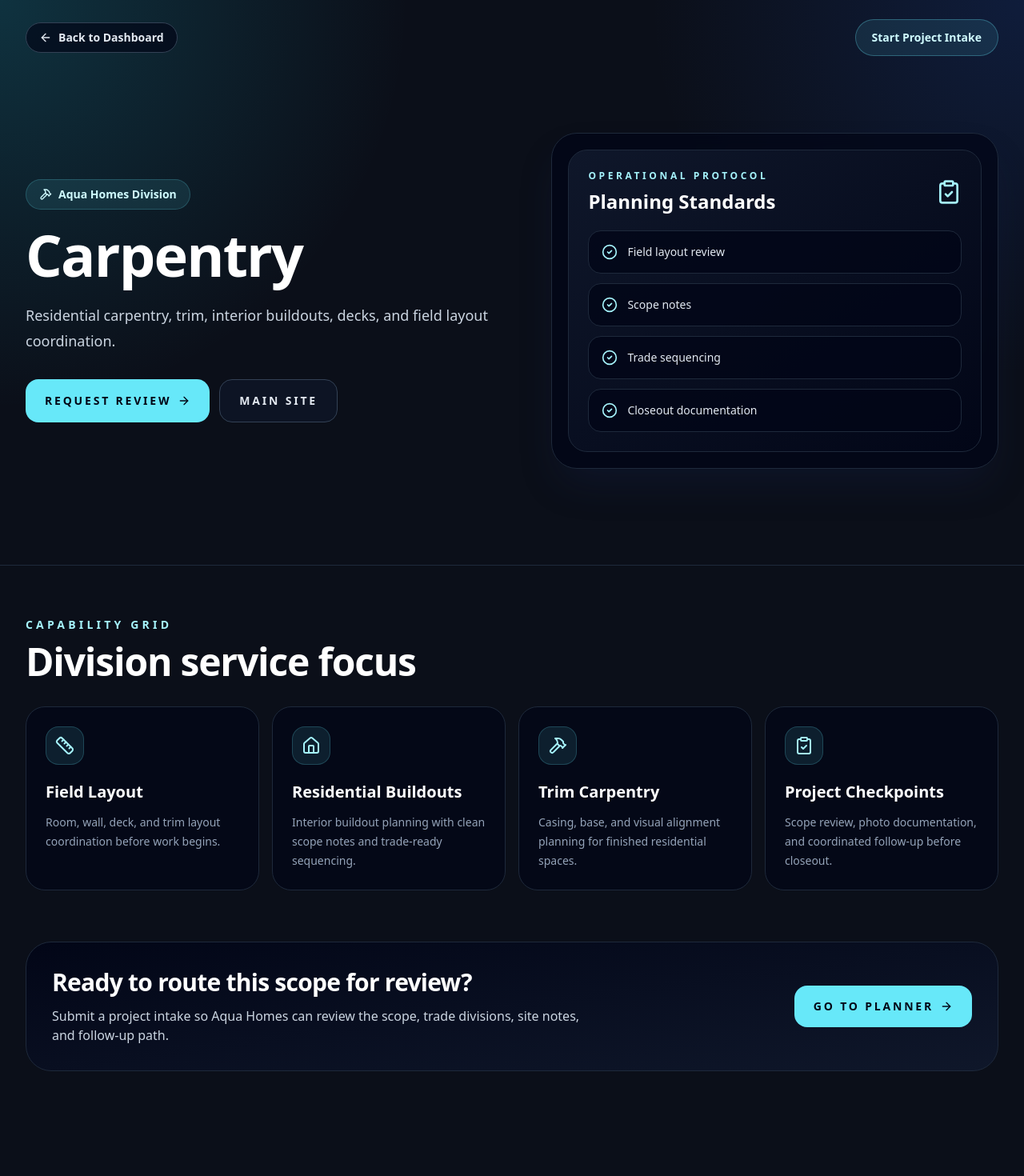
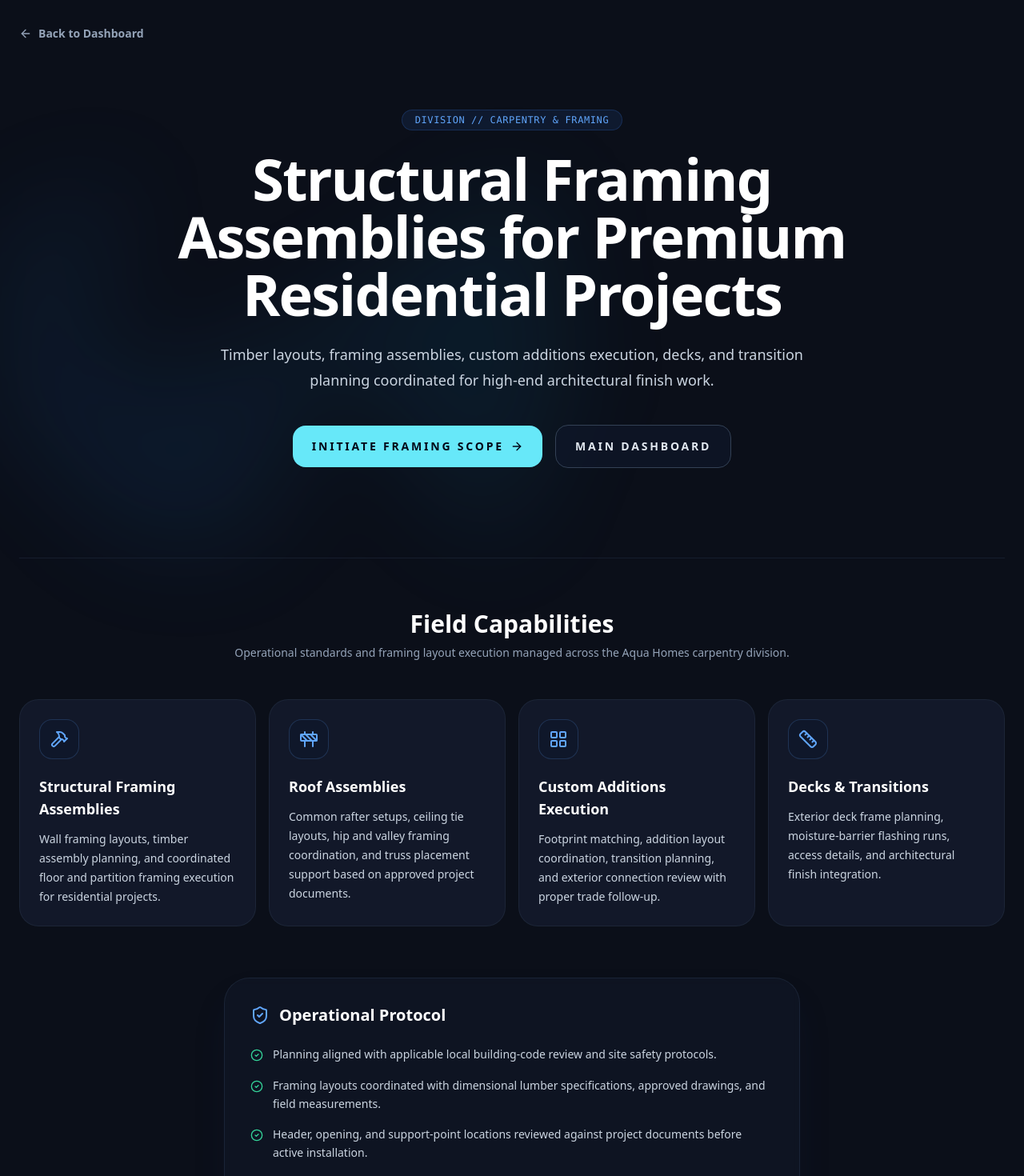
Before and after one commit to deyve55/pro-trades-hvac-demo, a Next.js app: page /carpentry in a window 1280 px wide. Shown: the top 1470 px of the page at 80% size. Before the commit the page ends 1419 px from the top, so only its background shows below. Built offline with nearby package versions, Linux system fonts and the light colour scheme.

Commit message:
Replace carpentry route with self-contained page

```diff
--- a/app/carpentry/page.tsx
+++ b/app/carpentry/page.tsx
@@ -1,14 +1,159 @@
-import type { Metadata } from "next";
-import DivisionTemplate from "@/app/components/DivisionTemplate";
-import { ClipboardCheck, Hammer, Home, Ruler } from "lucide-react";
+import React from "react";
+import { Metadata } from "next";
+import Link from "next/link";
+import { Shield, Hammer, Ruler, ShieldCheck, Construction, LayoutGrid, CheckCircle2, ArrowLeft, ArrowRight } from "lucide-react";
 
 export const metadata: Metadata = {
-  title: "Aqua Homes Carpentry | Aqua Homes & Design Group",
-  description: "Residential carpentry, trim, interior buildouts, decks, and field layout coordination.",
-  alternates: { canonical: "/carpentry" },
-  openGraph: { title: "Aqua Homes Carpentry", description: "Residential carpentry, trim, interior buildouts, decks, and field layout coordination.", images: ["/og-premium-showcase.jpg"] }
+  title: "Aqua Homes Carpentry | Framing Assemblies & Timber Layouts",
+  description: "Framing assemblies, custom additions execution, and professional timber layout coordination.",
+  alternates: {
+    canonical: "/carpentry"
+  },
+  openGraph: {
+    title: "Aqua Homes Carpentry | Framing Assemblies & Timber Layouts",
+    description: "Framing assemblies, custom additions execution, and professional timber layout coordination.",
+    url: "https://aquahomesgroup.com/carpentry",
+    siteName: "Aqua Homes & Design Group",
+    locale: "en_US",
+    type: "website"
+  }
 };
 
-export default function Page() {
-  return <DivisionTemplate eyebrowIcon={Hammer} title="Carpentry" description="Residential carpentry, trim, interior buildouts, decks, and field layout coordination." capabilities={[{ title: "Field Layout", text: "Room, wall, deck, and trim layout coordination before work begins.", Icon: Ruler }, { title: "Residential Buildouts", text: "Interior buildout planning with clean scope notes and trade-ready sequencing.", Icon: Home }, { title: "Trim Carpentry", text: "Casing, base, and visual alignment planning for finished residential spaces.", Icon: Hammer }, { title: "Project Checkpoints", text: "Scope review, photo documentation, and coordinated follow-up before closeout.", Icon: ClipboardCheck }]} standards={["Field layout review", "Scope notes", "Trade sequencing", "Closeout documentation"]} />;
+export default function CarpentryPage() {
+  const capabilities = [
+    {
+      name: "Structural Framing Assemblies",
+      desc: "Wall framing layouts, timber assembly planning, and coordinated floor and partition framing execution for residential projects.",
+      icon: Hammer
+    },
+    {
+      name: "Roof Assemblies",
+      desc: "Common rafter setups, ceiling tie layouts, hip and valley framing coordination, and truss placement support based on approved project documents.",
+      icon: Construction
+    },
+    {
+      name: "Custom Additions Execution",
+      desc: "Footprint matching, addition layout coordination, transition planning, and exterior connection review with proper trade follow-up.",
+      icon: LayoutGrid
+    },
+    {
+      name: "Decks & Transitions",
+      desc: "Exterior deck frame planning, moisture-barrier flashing runs, access details, and architectural finish integration.",
+      icon: Ruler
+    }
+  ];
+
+  const standards = [
+    "Planning aligned with applicable local building-code review and site safety protocols.",
+    "Framing layouts coordinated with dimensional lumber specifications, approved drawings, and field measurements.",
+    "Header, opening, and support-point locations reviewed against project documents before active installation.",
+    "Integrated layout coordination managed through Aqua Homes project intake, scheduling, and review checkpoints."
+  ];
+
+  return (
+    <div className="relative isolate min-h-screen overflow-hidden bg-[#0b0f19] text-slate-100 selection:bg-blue-600 selection:text-white">
+      <div className="absolute inset-x-0 top-0 -z-10 transform-gpu overflow-hidden blur-3xl" aria-hidden="true">
+        <div
+          className="relative left-[calc(50%-11rem)] aspect-[1155/678] w-[36.125rem] -translate-x-1/2 rotate-[30deg] bg-gradient-to-tr from-blue-600 to-cyan-600 opacity-10 sm:left-[calc(50%-30rem)] sm:w-[72.1875rem]"
+          style={{
+            clipPath:
+              "polygon(74.1% 44.1%, 100% 61.6%, 97.5% 26.9%, 85.5% 0.1%, 80.7% 2%, 72.5% 32.5%, 60.2% 62.4%, 52.4% 68.1%, 47.5% 58.3%, 45.2% 34.5%, 27.5% 76.7%, 0.1% 64.9%, 17.9% 100%, 27.6% 76.8%, 76.1% 97.7%, 74.1% 44.1%)"
+          }}
+        />
+      </div>
+
+      <div className="mx-auto max-w-7xl px-6 pt-8">
+        <Link href="/" className="group inline-flex items-center gap-x-2 text-sm font-semibold text-slate-400 transition-colors hover:text-white">
+          <ArrowLeft className="h-4 w-4 transform transition-transform group-hover:-translate-x-1" />
+          Back to Dashboard
+        </Link>
+      </div>
+
+      <section className="mx-auto max-w-7xl px-6 pb-12 pt-16 text-center lg:pt-20" aria-labelledby="carpentry-heading">
+        <span className="mb-6 inline-flex items-center gap-x-2 rounded-full border border-blue-500/20 bg-blue-500/10 px-4 py-1 font-mono text-xs font-medium uppercase tracking-wider text-blue-400">
+          Division // Carpentry & Framing
+        </span>
+        <h1 id="carpentry-heading" className="mx-auto max-w-5xl text-4xl font-black tracking-tight text-white sm:text-6xl lg:text-7xl">
+          Structural Framing Assemblies for Premium Residential Projects
+        </h1>
+        <p className="mx-auto mt-6 max-w-3xl text-lg leading-8 text-slate-300">
+          Timber layouts, framing assemblies, custom additions execution, decks, and transition planning coordinated for high-end architectural finish work.
+        </p>
+        <div className="mt-10 flex flex-col items-center justify-center gap-4 sm:flex-row">
+          <a href="/#planner" className="inline-flex items-center justify-center gap-2 rounded-2xl bg-cyan-300 px-6 py-4 text-sm font-black uppercase tracking-[0.2em] text-slate-950 transition hover:bg-white">
+            Initiate Framing Scope
+            <ArrowRight className="h-4 w-4" />
+          </a>
+          <Link href="/" className="inline-flex items-center justify-center gap-2 rounded-2xl border border-slate-700 bg-slate-900/70 px-6 py-4 text-sm font-black uppercase tracking-[0.2em] text-slate-200 transition hover:border-cyan-300/50">
+            Main Dashboard
+          </Link>
+        </div>
+      </section>
+
+      <section className="mx-auto max-w-7xl px-6 py-16" aria-labelledby="capabilities-heading">
+        <div className="border-t border-slate-800/60 pt-16">
+          <div className="mb-12 text-center">
+            <h2 id="capabilities-heading" className="text-2xl font-bold text-white sm:text-3xl">
+              Field Capabilities
+            </h2>
+            <p className="mt-2 text-sm text-slate-400">
+              Operational standards and framing layout execution managed across the Aqua Homes carpentry division.
+            </p>
+          </div>
+
+          <div className="grid grid-cols-1 gap-4 sm:grid-cols-2 lg:grid-cols-4">
+            {capabilities.map((item) => {
+              const Icon = item.icon;
+              return (
+                <div key={item.name} className="relative rounded-3xl border border-slate-800/80 bg-[#121829] p-6 transition duration-300 hover:-translate-y-1 hover:border-blue-500/40 hover:bg-slate-900">
+                  <div className="mb-5 w-fit rounded-2xl border border-blue-400/20 bg-slate-900 p-3 text-blue-400">
+                    <Icon className="h-6 w-6" aria-hidden="true" />
+                  </div>
+                  <h3 className="text-lg font-bold text-white">{item.name}</h3>
+                  <p className="mt-3 text-sm leading-6 text-slate-300">{item.desc}</p>
+                </div>
+              );
+            })}
+          </div>
+        </div>
+      </section>
+
+      <section className="mx-auto max-w-3xl px-6 pb-14" aria-labelledby="standards-heading">
+        <div className="rounded-[2rem] border border-slate-800/80 bg-[#121829]/60 p-8 shadow-2xl shadow-blue-950/20 backdrop-blur-sm">
+          <div className="mb-6 flex items-center gap-x-3">
+            <ShieldCheck className="h-6 w-6 text-blue-400" />
+            <h2 id="standards-heading" className="text-xl font-bold text-white">
+              Operational Protocol
+            </h2>
+          </div>
+          <ul className="space-y-4">
+            {standards.map((standard) => (
+              <li key={standard} className="flex items-start gap-x-3 text-sm leading-relaxed text-slate-300">
+                <CheckCircle2 className="mt-1 h-4 w-4 flex-shrink-0 text-emerald-400" aria-hidden="true" />
+                <span>{standard}</span>
+              </li>
+            ))}
+          </ul>
+        </div>
+      </section>
+
+      <section className="mx-auto max-w-7xl px-6 pb-24 pt-6">
+        <div className="relative overflow-hidden rounded-[2rem] border border-blue-500/20 bg-gradient-to-br from-blue-950/50 via-slate-950 to-cyan-950/30 p-8 text-center shadow-2xl shadow-blue-950/30">
+          <div className="mx-auto flex h-14 w-14 items-center justify-center rounded-2xl border border-cyan-300/20 bg-cyan-300/10 text-cyan-200">
+            <Shield className="h-7 w-7" />
+          </div>
+          <h2 className="mt-6 text-3xl font-black tracking-tight text-white sm:text-4xl">
+            Plan a Carpentry Scope
+          </h2>
+          <p className="mx-auto mt-4 max-w-2xl text-slate-300">
+            Submit project details, field notes, framing goals, access conditions, and addition or deck requirements so Aqua Homes can review the scope and follow-up path.
+          </p>
+          <a href="/#planner" className="mt-8 inline-flex items-center justify-center gap-2 rounded-2xl bg-cyan-300 px-6 py-4 text-sm font-black uppercase tracking-[0.2em] text-slate-950 transition hover:bg-white">
+            Start Intake
+            <ArrowRight className="h-4 w-4" />
+          </a>
+        </div>
+      </section>
+    </div>
+  );
 }
```
